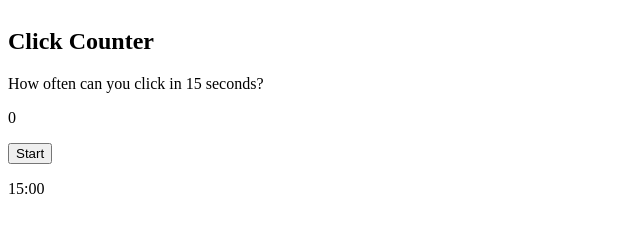
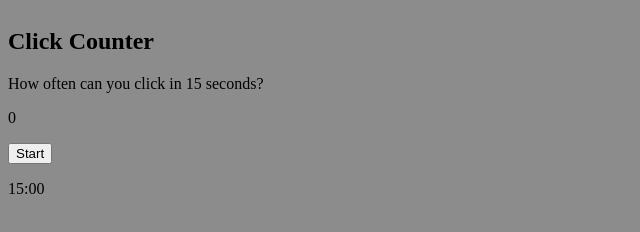
Before and after one commit to josh2481/clickcounter, a plain HTML site: page index.html in a window 1280 px wide. Shown: the whole page, without its empty margins (0-640 px from the left). Drawn offline with Linux system fonts and the light colour scheme.

Commit message:
changed background-color

```diff
--- a/style.css
+++ b/style.css
@@ -1,6 +1,7 @@
 body {
     display: flex;
     align-items: center;
+    background-color: #8c8c8c;
 }
 
 content {
```
